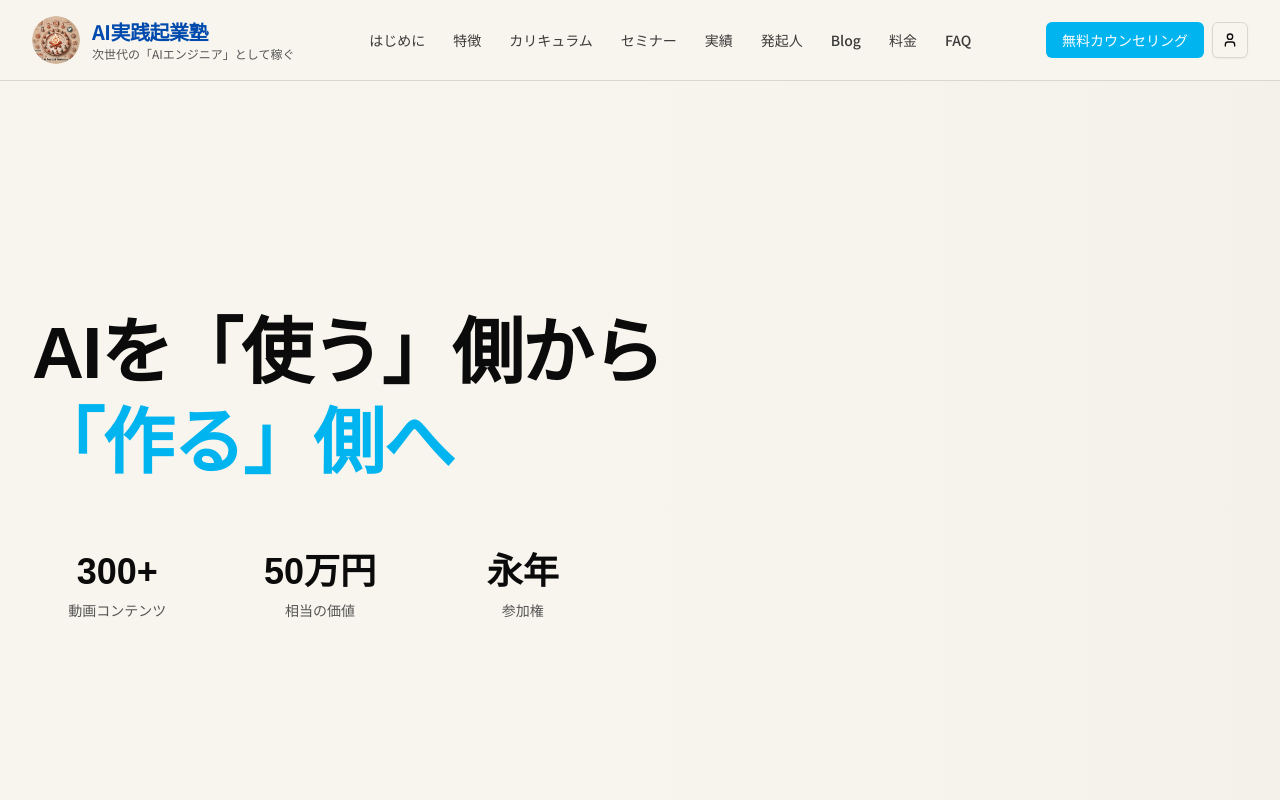
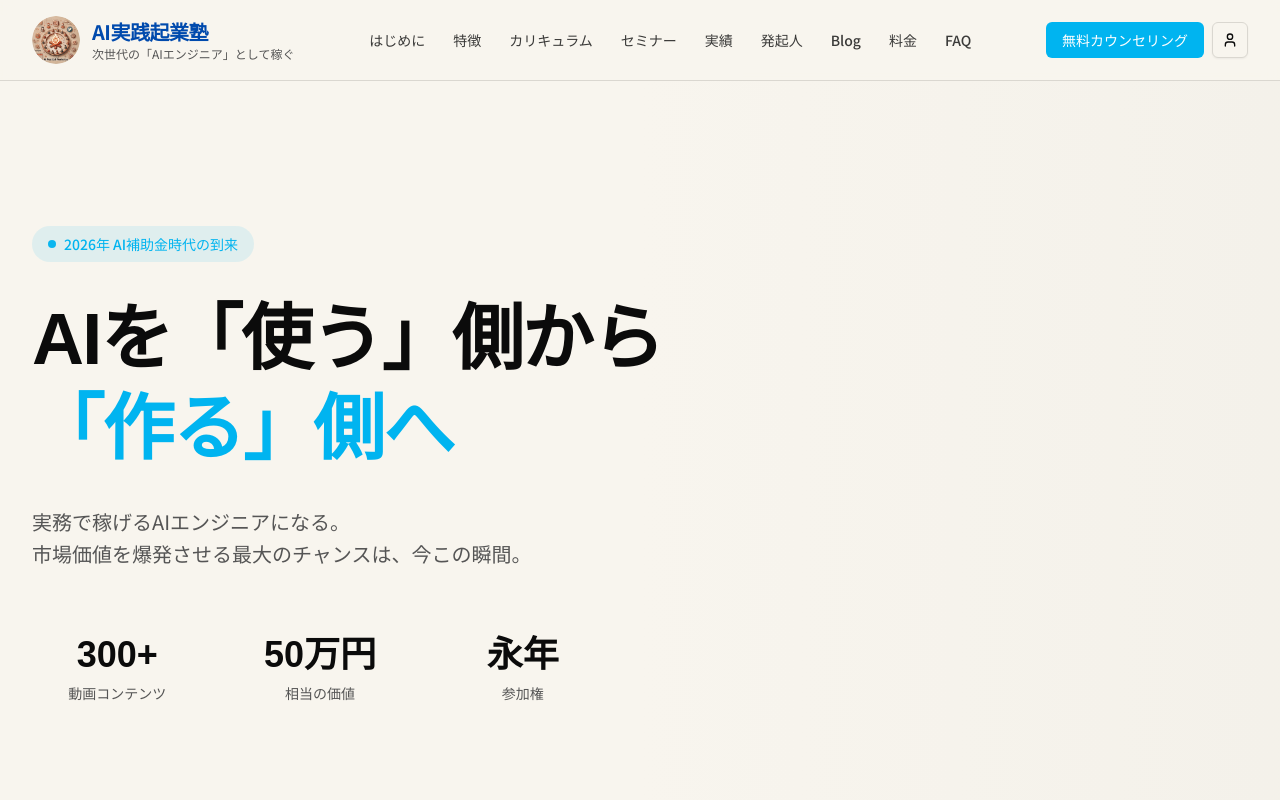
Before and after one commit to KANIKANIMAN1234/AI-jissenn-HP, a Next.js app in the folder 05_app/: page / in a window 1280 px wide. Shown: the top 800 px of the page. Built offline with nearby package versions, Linux system fonts and the light colour scheme.

Commit message:
HeroSectionを左寄せレイアウトに変更（バッジとサブタイトルは保持）
Made-with: Cursor

```diff
--- a/05_app/components/home/hero-section.tsx
+++ b/05_app/components/home/hero-section.tsx
@@ -10,11 +10,24 @@ export function HeroSection() {
 
       <div className="relative max-w-7xl mx-auto px-6 lg:px-8 pt-16 lg:pt-24 pb-20 lg:pb-32 w-full">
         <div className="max-w-2xl">
+          {/* Badge */}
+          <div className="inline-flex items-center gap-2 px-4 py-2 rounded-full bg-primary/10 text-primary text-sm font-medium mb-8">
+            <span className="w-2 h-2 rounded-full bg-primary animate-pulse" />
+            2026年 AI補助金時代の到来
+          </div>
+
           {/* Main Title */}
           <h1 className="text-4xl sm:text-5xl lg:text-7xl font-serif font-bold tracking-tight text-foreground leading-tight">
             <span className="block">AIを「使う」側から</span>
             <span className="block text-primary">「作る」側へ</span>
           </h1>
+
+          {/* Subtitle */}
+          <p className="mt-8 text-lg lg:text-xl text-muted-foreground max-w-2xl leading-relaxed">
+            実務で稼げるAIエンジニアになる。
+            <br className="hidden sm:block" />
+            市場価値を爆発させる最大のチャンスは、今この瞬間。
+          </p>
 
           {/* Hero Stats */}
           <div className="mt-16 grid grid-cols-3 gap-8 max-w-xl">
```
